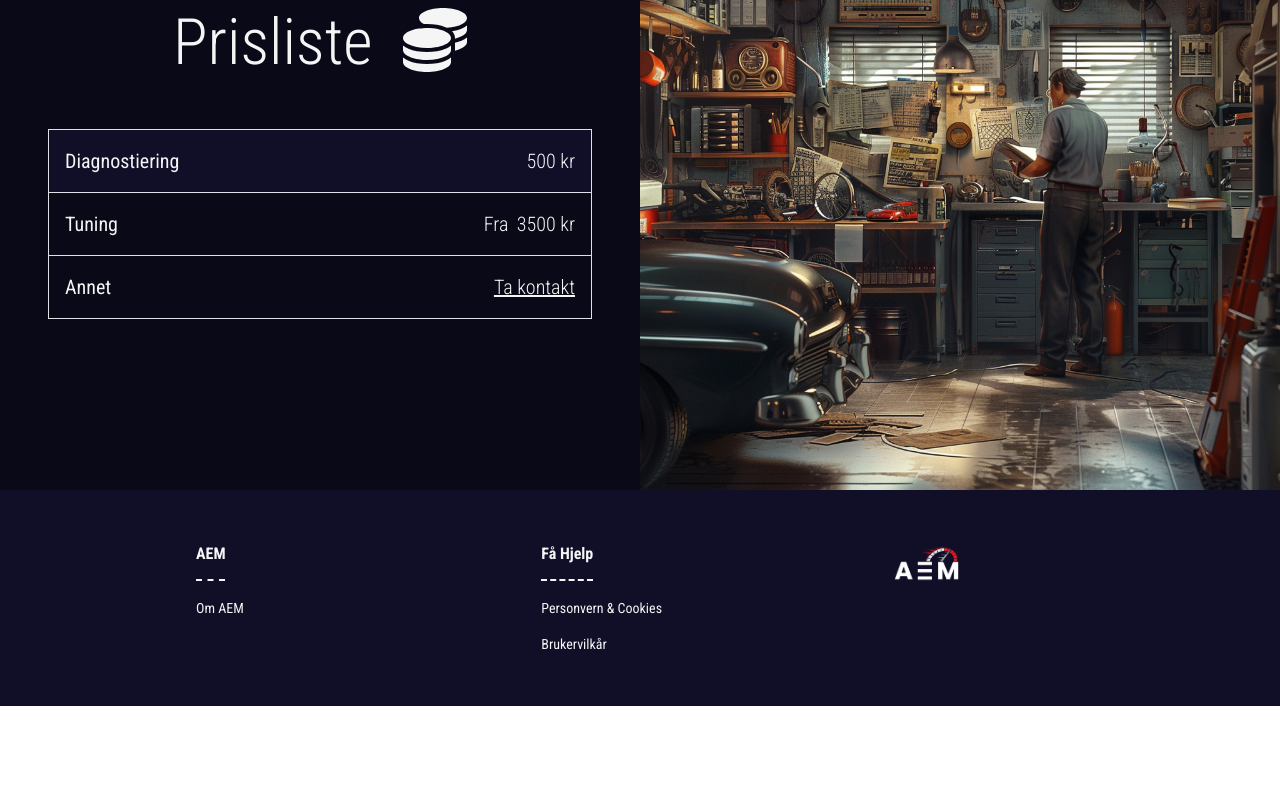
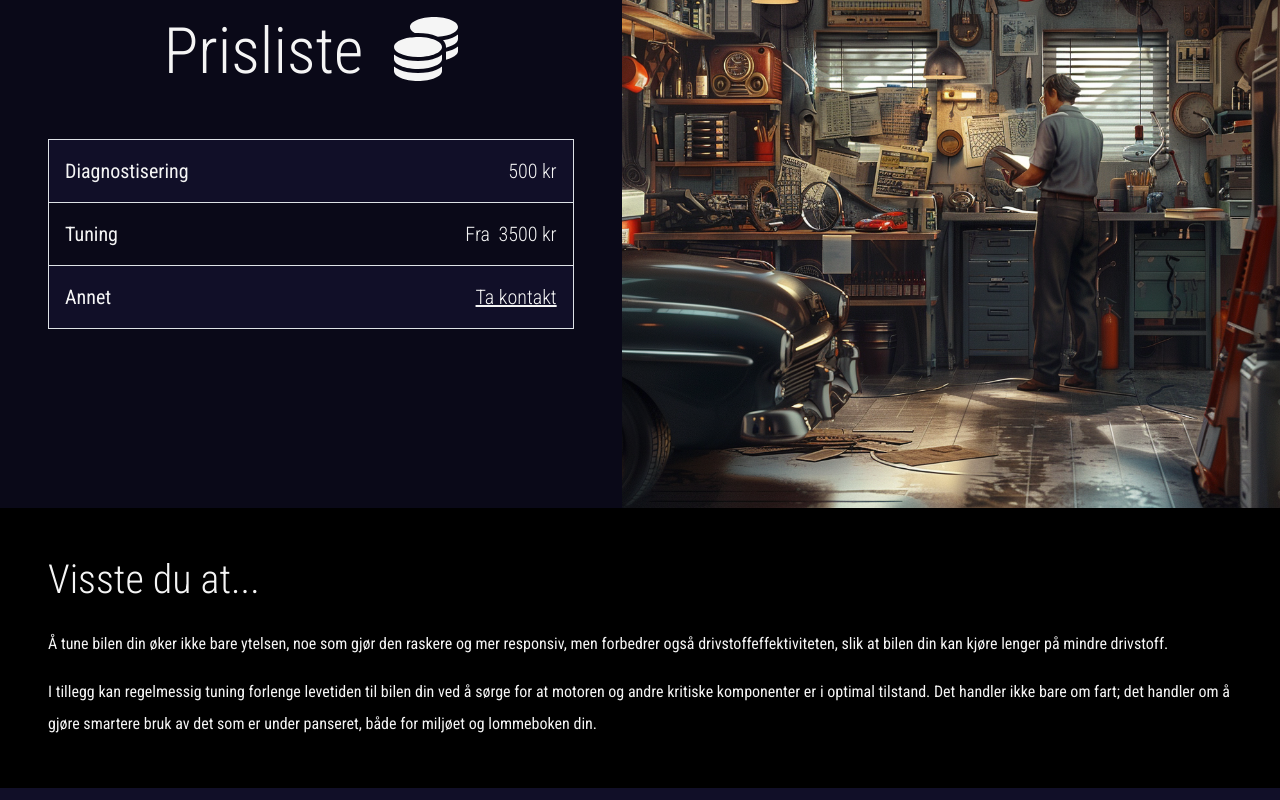
Before and after one commit to Queenen/AEM, a React (Create React App) app: page /prisliste in a window 1280 px wide. Shown: the part 260-1060 px from the top of the page. Before the commit the page ends 966 px from the top, so only its background shows below. Built offline with nearby package versions, Linux system fonts and the light colour scheme.

Commit message:
added new section

```diff
--- a/src/pages/PriceListPage/index.jsx
+++ b/src/pages/PriceListPage/index.jsx
@@ -5,17 +5,17 @@ import { faCoins } from "@fortawesome/free-solid-svg-icons";
 
 function priceList(){
     return <>
-    <main id="priceList" className="d-md-flex align-content-sm-stretch">
-    <div className="flex-grow-1 col-md-6 order-md-2">
+    <main id="priceList" className="d-md-flex flex-wrap align-content-sm-stretch bg-black">
+    <div className="flex-grow-1 col-md-6 col-lg-4 order-md-2">
         <img src={`${process.env.PUBLIC_URL}/images/workshop.png`} alt="man standing inside a workshop" id="priceListImg" />
         </div>
-        <section id="prices" className="bg-secondary p-4 p-sm-5 flex-grow-1 col-md-6 d-flex flex-column align-items-md-center justify-content-md-center">
+        <section id="prices" className="bg-secondary p-4 p-sm-5 flex-grow-1 col-md-auto d-flex flex-column align-items-md-center justify-content-md-center">
             <h1 className="display-3 mb-0 text-light">Prisliste <span><FontAwesomeIcon icon={faCoins} size="1x" className="ms-3" /></span></h1>
 
             <table class="table border border-1 mt-4 mt-sm-5 order-md-1">
   <tbody>
     <tr>
-      <td className="bg-primary text-light fs-5 p-3">Diagnostiering</td>
+      <td className="bg-primary text-light fs-5 p-3">Diagnostisering</td>
       <td className="bg-primary text-light text-end fs-5 fw-light p-3">500 kr</td>
     </tr>
     <tr>
@@ -23,11 +23,18 @@ function priceList(){
       <td className="bg-secondary text-light text-end fs-5 fw-light p-3"><span className="me-1">Fra</span> 3500 kr</td>
     </tr>
     <tr>
-      <td className="bg-secondary text-light fs-5 p-3">Annet</td>
-      <td className="bg-secondary text-light text-end fs-5 fw-light p-3"><Link to="/kontakt" className="text-light">Ta kontakt</Link></td>
+      <td className="bg-primary text-light fs-5 p-3">Annet</td>
+      <td className="bg-primary text-light text-end fs-5 fw-light p-3"><Link to="/kontakt" className="text-light">Ta kontakt</Link></td>
     </tr>
   </tbody>
 </table>
+        </section>
+        <section id="tuningFact" className="bg-black text-light p-4 p-sm-5 lh-lg order-md-3 mx-md-auto">
+        <div id="content" className="bg-black">
+        <h2 className="mb-3 mb-md-4 display-6">Visste du at...</h2>
+        <p>Å tune bilen din øker ikke bare ytelsen, noe som gjør den raskere og mer responsiv, men forbedrer også drivstoffeffektiviteten, slik at bilen din kan kjøre lenger på mindre drivstoff.</p>
+        <p className="mb-0">I tillegg kan regelmessig tuning forlenge levetiden til bilen din ved å sørge for at motoren og andre kritiske komponenter er i optimal tilstand. Det handler ikke bare om fart; det handler om å gjøre smartere bruk av det som er under panseret, både for miljøet og lommeboken din.</p>
+        </div>
         </section>
         </main>
         </>
```
